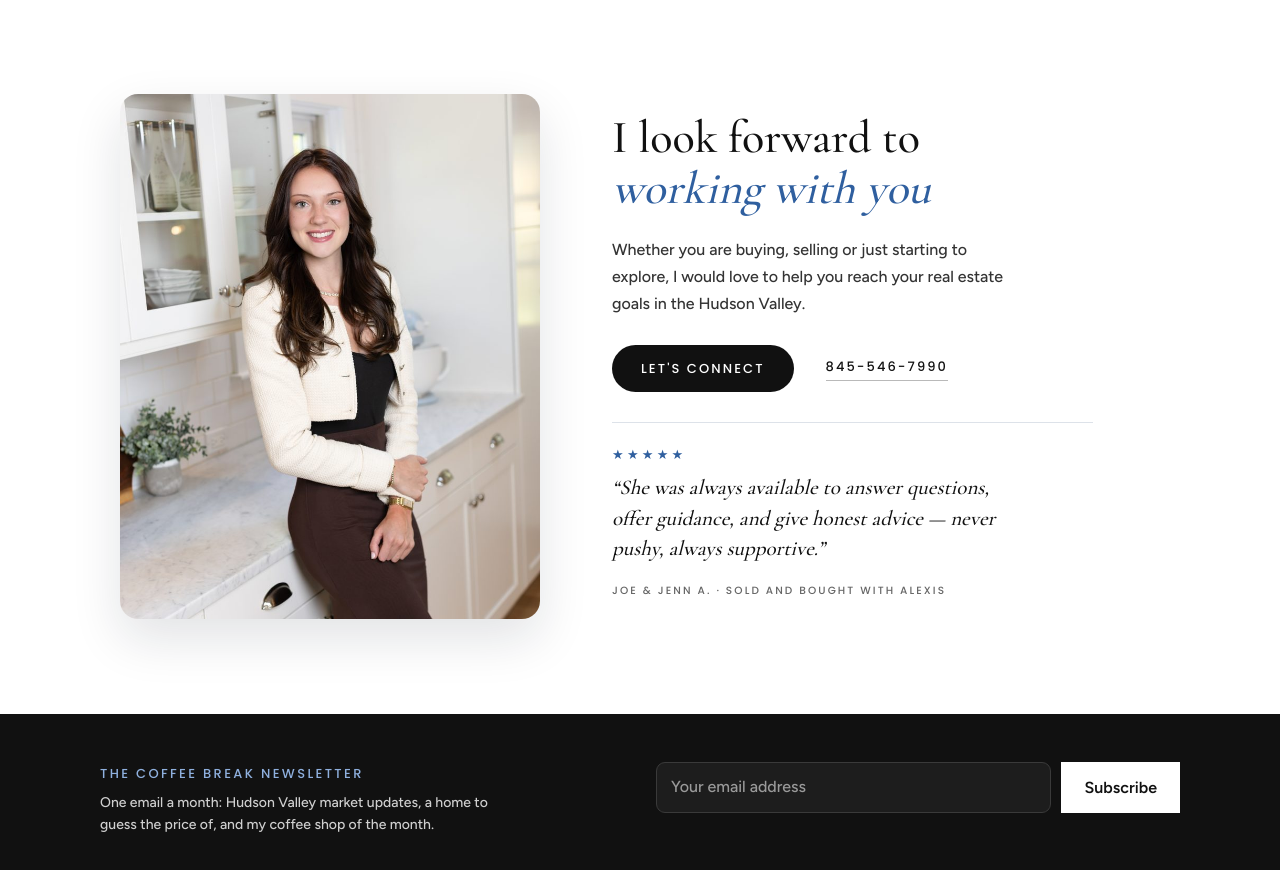
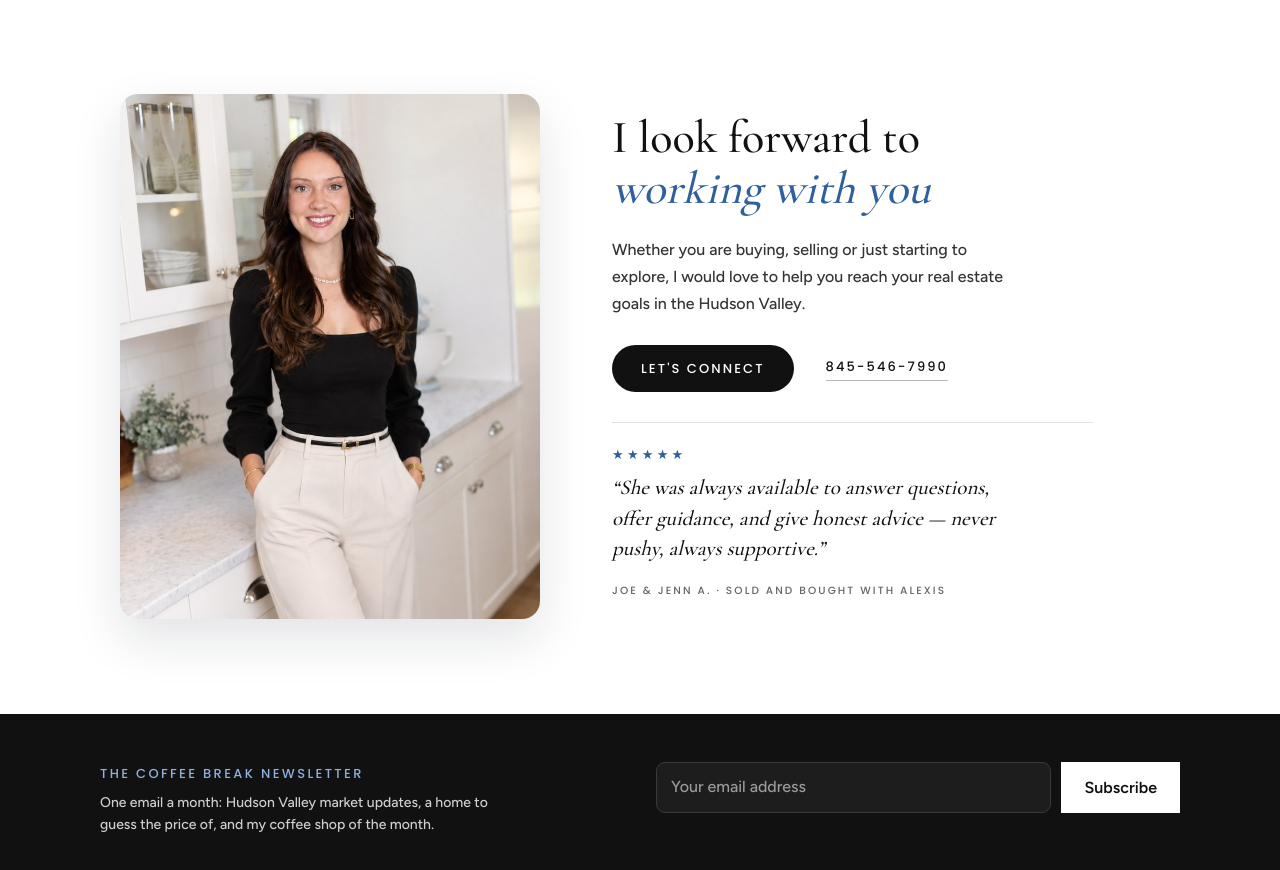
Before and after one commit to alexiscookrealestate/alexis-cook-website, a plain HTML site: page index.html in a window 1280 px wide. Shown: the part 2436-3306 px from the top of the page. Drawn offline with nearby package versions, Linux system fonts and the light colour scheme; a web font is replaced by a local one.

Commit message:
picture change for bottom of wesbite

```diff
--- a/index.html
+++ b/index.html
@@ -59,7 +59,7 @@
   <div class="panel reveal" style="--img:url('panel-sell.jpg')"><a class="p-cover" href="sellers.html" tabindex="-1" aria-hidden="true"></a><span class="p-inner"><span class="p-title">Selling <span class="mini">a</span> Home?</span><a class="btn sq light" href="sellers.html">Explore the selling process</a><a class="p-sub" href="home-value.html">What's my home worth? <span aria-hidden="true">→</span></a></span></div>
 </section>
 <section class="lx-links"><div class="lx-wrap"><a class="lx-l" href="about.html"><span class="lx-t">Meet Alexis</span><span class="lx-a">Explore<i aria-hidden="true">→</i></span></a><a class="lx-l" href="sales.html"><span class="lx-t">Recent Sales</span><span class="lx-a">Explore<i aria-hidden="true">→</i></span></a><a class="lx-l" href="reviews.html"><span class="lx-t">Client Reviews</span><span class="lx-a">Explore<i aria-hidden="true">→</i></span></a></div></section>
-<section class="lx-close"><div class="lx-cp"><img src="alexis-meet.jpg" alt="Alexis Cook" width="800" height="1000" loading="lazy"></div><div class="lx-ct reveal"><h2 class="lx-h">I look forward to<br><em>working with you</em></h2><p>Whether you are buying, selling or just starting to explore, I would love to help you reach your real estate goals in the Hudson Valley.</p><div class="btns"><a class="btn sq dark" href="contact.html">Let's connect</a><a class="circ-link call-link" href="sms:+18455467990" aria-label="Text Alexis at 845-546-7990"><span>845-546-7990</span></a></div><div class="rv-q"><span class="st" aria-label="5 out of 5 stars">★★★★★</span><p>“She was always available to answer questions, offer guidance, and give honest advice — never pushy, always supportive.”</p><span>Joe &amp; Jenn A. · Sold and bought with Alexis</span></div></div></section>
+<section class="lx-close"><div class="lx-cp"><img src="alexis-closer.jpg" alt="Alexis Cook" width="800" height="1000" loading="lazy"></div><div class="lx-ct reveal"><h2 class="lx-h">I look forward to<br><em>working with you</em></h2><p>Whether you are buying, selling or just starting to explore, I would love to help you reach your real estate goals in the Hudson Valley.</p><div class="btns"><a class="btn sq dark" href="contact.html">Let's connect</a><a class="circ-link call-link" href="sms:+18455467990" aria-label="Text Alexis at 845-546-7990"><span>845-546-7990</span></a></div><div class="rv-q"><span class="st" aria-label="5 out of 5 stars">★★★★★</span><p>“She was always available to answer questions, offer guidance, and give honest advice — never pushy, always supportive.”</p><span>Joe &amp; Jenn A. · Sold and bought with Alexis</span></div></div></section>
 </main>
 <footer>
   <div class="wrap">
```
Also changed, not shown: alexis-closer.jpg (added).
